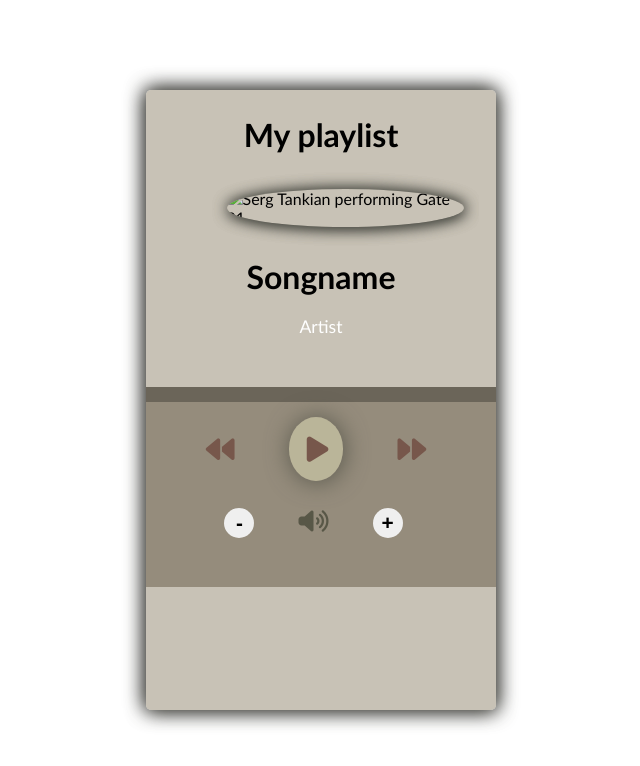
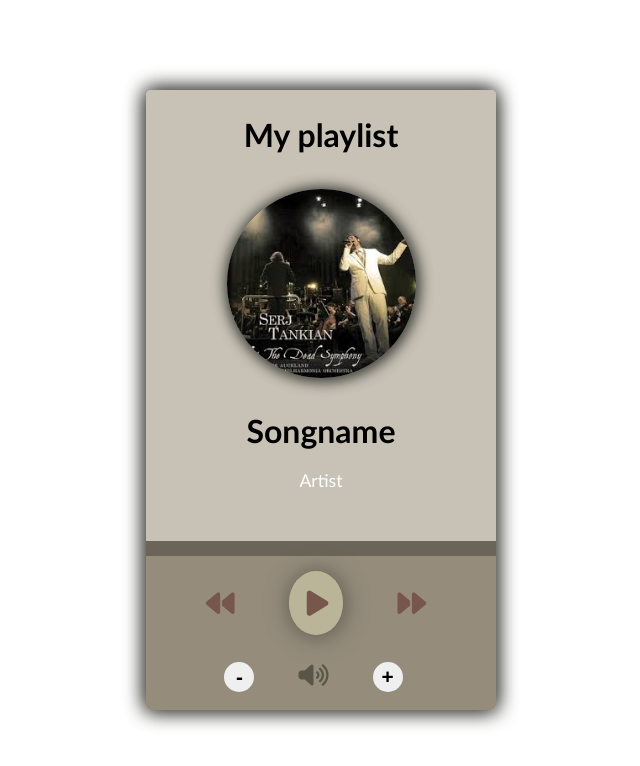
Before and after one commit to MarriaMarria/Spotify_version2.1, a plain HTML site: page index.html in a window 1280 px wide. Shown: the whole page, without its empty margins (319-959 px from the left). Drawn offline with Linux system fonts and the light colour scheme.

Commit message:
adding media files

```diff
--- a/index.html
+++ b/index.html
@@ -14,7 +14,7 @@
             <!--IMAGES-->
 
             <div class="img">
-                <img src="Media/serj.jpg" alt="Serg Tankian performing Gate 21">
+                <img src="Media/gate21.jpeg" alt="Serg Tankian performing Gate 21">
             </div>
 
             <!--TITLE-->
--- a/script.js
+++ b/script.js
@@ -1,4 +1,4 @@
-let audios = ['./Media/LP_Lost.mp3', './Media/Mann.mp3'];
+let audios = ['./Media/forever.mp3', './Media/goodbye.mp3'];
 let covers = ['lplost.jpeg', 'mann.jpeg', 'meds.jpeg', 'serggate.jpeg'];
 
 // Object of audio
```
